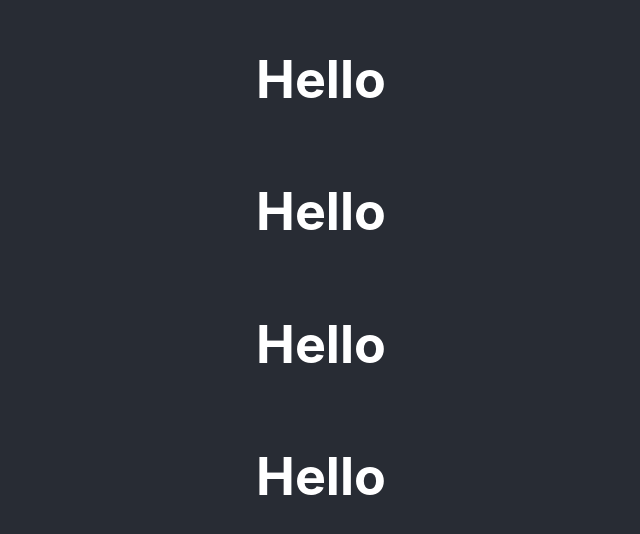
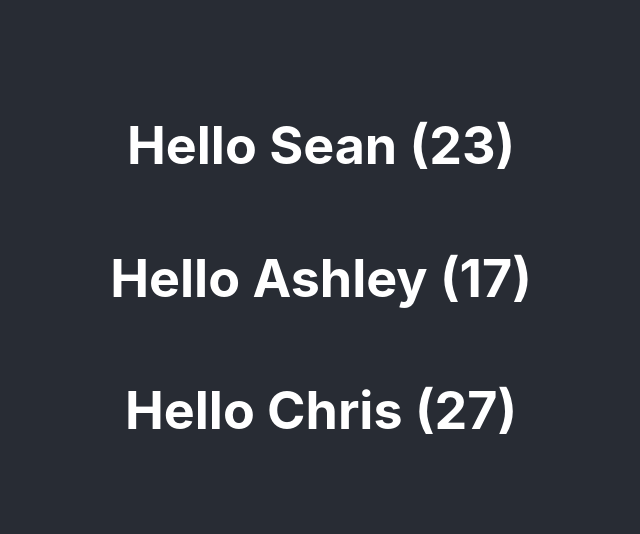
Before and after one commit to seanpoconnell/react, a React (Create React App) app: page / in a window 1280 px wide. Shown: the part 122-656 px from the top of the page, without its empty margins (319-959 px from the left). Built offline with nearby package versions, Linux system fonts and the light colour scheme.

Commit message:
names added

```diff
--- a/src/App.jsx
+++ b/src/App.jsx
@@ -6,10 +6,9 @@ const App = () => {
   return (
     <div className="App">
       <header className="App-header">
-        <Hello />
-        <Hello />
-        <Hello />
-        <Hello />
+        <Hello name="Sean" age="23" />
+        <Hello name="Ashley" age="17" />
+        <Hello name="Chris" age="27" />
       </header>
     </div>
   );
--- a/src/Hello.jsx
+++ b/src/Hello.jsx
@@ -1,11 +1,10 @@
 import React from 'react' ;
 
-const Hello = () => {
+//props = { name: 'Gabriel' }
+const Hello = (props) => {
   return (
-    <h1>Hello</h1>
+    <h1>Hello {props.name} ({props.age})</h1>
   );
 }
 
 export default Hello;
-
-// 30:50
```
